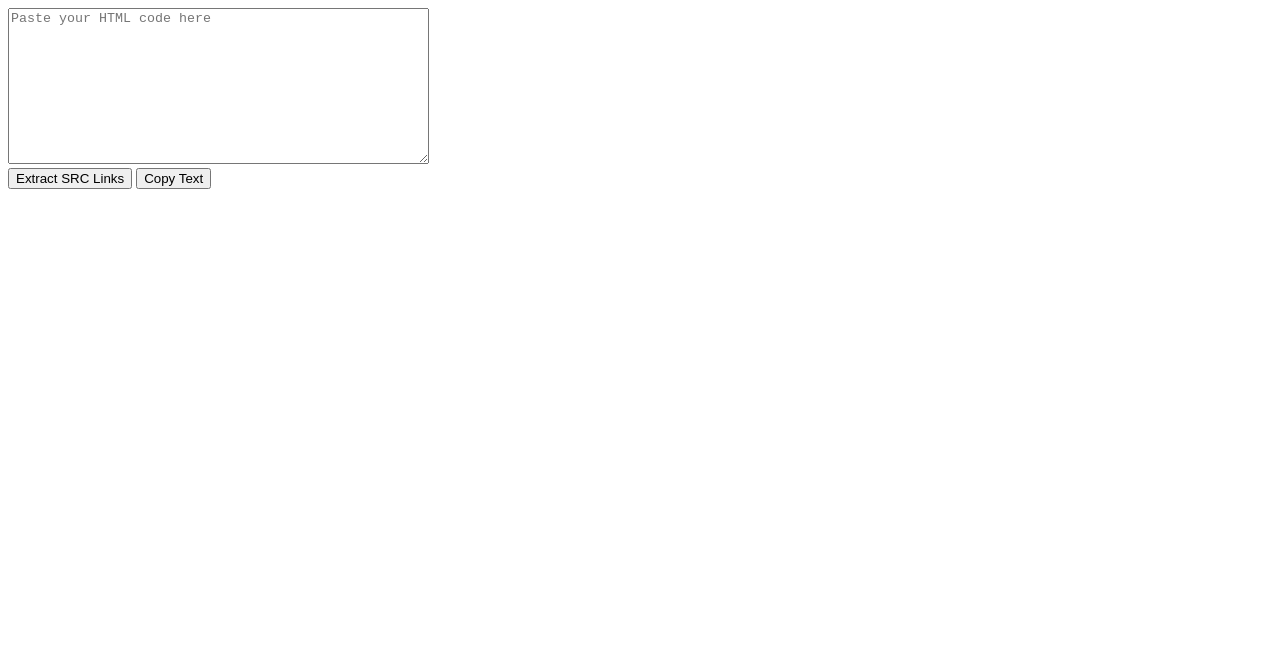
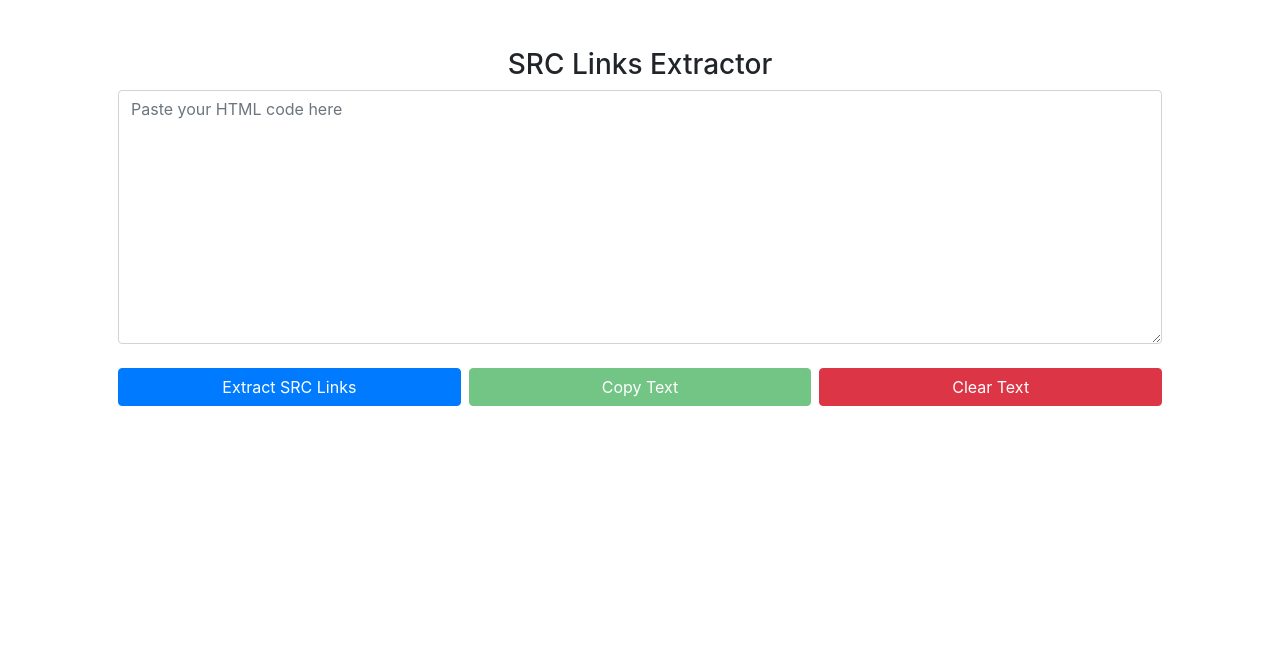
Before and after one commit to TheMIU/SRC-Links-Extractor, a plain HTML site: page index.html in a window 1280 px wide. Drawn offline with nearby package versions, Linux system fonts and the light colour scheme.

Commit message:
clear button, validate

```diff
--- a/index.html
+++ b/index.html
@@ -1,16 +1,47 @@
 <!DOCTYPE html>
 <html lang="en">
+
 <head>
     <meta charset="UTF-8">
     <title>SRC Links Extractor</title>
+    <meta name="viewport" content="width=device-width, initial-scale=1"> <!-- Added viewport meta tag -->
+    <!-- Bootstrap CSS -->
+    <link href="https://stackpath.bootstrapcdn.com/bootstrap/4.5.2/css/bootstrap.min.css" rel="stylesheet">
+    <style>
+        #htmlCode,
+        #allLinks {
+            min-height: 200px;
+        }
+    </style>
 </head>
+
 <body>
-    <textarea id="htmlCode" rows="10" cols="50" placeholder="Paste your HTML code here"></textarea><br>
-    <button onclick="extractSrc()">Extract SRC Links</button>
-    <button onclick="copyText()">Copy Text</button>
+    <div class="container p-5">
+        <h3 class="text-center">SRC Links Extractor</h6>
+        <div class="row">
+            <div class="col-md-12 col-lg-12">
+                <textarea id="htmlCode" class="form-control" rows="10"
+                    placeholder="Paste your HTML code here"></textarea><br>
+            </div>
+            <div class="col d-flex">
+                <button id="extractBtn" class="btn btn-primary btn-block">Extract SRC Links</button>
+                <div class="pr-2"></div>
+                <button id="copyBtn" class="btn btn-success btn-block">Copy Text</button>
+                <div class="pr-2"></div>
+                <button id="clearBtn" class="btn btn-danger btn-block">Clear Text</button>
+            </div>
+            <div class="col-md-12 col-lg-12 w-100">
+                <div id="allLinks"></div>
+            </div>
+        </div>
+    </div>
 
-    <div id="allLinks"></div>
+    <!-- jQuery -->
     <script src="jquery-3.7.0.min.js"></script>
+    <!-- Bootstrap JS -->
+    <script src="https://stackpath.bootstrapcdn.com/bootstrap/4.5.2/js/bootstrap.min.js"></script>
+    <!-- script -->
     <script src="script.js"></script>
 </body>
+
 </html>
--- a/script.js
+++ b/script.js
@@ -1,57 +1,71 @@
-function extractSrc() {
-    const htmlCode = document.getElementById('htmlCode').value;
-    const tempDiv = document.createElement('div');
-    tempDiv.innerHTML = htmlCode;
+$(document).ready(function () {
+    $('#copyBtn').prop('disabled', true); // Initially disable the copy button
 
-    const iframes = tempDiv.querySelectorAll('iframe');
-    const allLinks = document.getElementById('allLinks');
-    allLinks.innerHTML = ''; // Clear previous links
+    $('#extractBtn').on('click', function () {
+        const htmlCode = $('#htmlCode').val();
+        const tempDiv = $('<div></div>').html(htmlCode);
 
+        const iframes = tempDiv.find('iframe');
+        const allLinks = $('#allLinks');
+        allLinks.empty(); // Clear previous links
         if (iframes.length > 0) {
             let count = 1;
-        iframes.forEach(function(iframe) {
-            const src = iframe.getAttribute('src');
+            iframes.each(function () {
+                const src = $(this).attr('src');
                 if (src) {
-                const linkContainer = document.createElement('div');
-                const numberElement = document.createElement('span');
-                numberElement.textContent = count + '. ';
-                linkContainer.appendChild(numberElement);
+                    const linkContainer = $('<div></div>');
+                    const numberElement = $('<span></span>').text(count + '. ');
+                    linkContainer.append(numberElement);
 
-                const aElement = document.createElement('a');
-                aElement.textContent = src;
-                aElement.href = src;
-                aElement.target = "_blank"; // Open link in a new tab
-                linkContainer.appendChild(aElement);
+                    const aElement = $('<a></a>').text(src).css({
+                        'display': 'block',
+                        'overflow': 'hidden',
+                        'text-overflow': 'ellipsis',
+                        'white-space': 'nowrap',
+                        'width': '100%',
+                        'max-width': '100%'
+                    });
+                    aElement.attr('href', src);
+                    aElement.attr('target', '_blank');
+                    linkContainer.append(aElement);
 
-                allLinks.appendChild(linkContainer);
-                allLinks.appendChild(document.createElement('br'));
+                    allLinks.append(linkContainer);
+                    allLinks.append('<br>');
                     count++;
                 }
             });
+            $('#copyBtn').prop('disabled', false); // Enable the copy button if valid content is present
         } else {
-        allLinks.textContent = 'No iframe elements with src found.';
+            allLinks.text('No iframe elements with src found.');
+            $('#copyBtn').prop('disabled', true); // Disable the copy button if no valid content
         }
-}
+    });
 
-function copyText() {
-    const allLinks = document.getElementById('allLinks');
-    const linkContainers = allLinks.querySelectorAll('div');
-
+    $('#copyBtn').on('click', function () {
+        const linkContainers = $('#allLinks').find('div');
         let textToCopy = '';
 
-    // Loop through each link container and build the list with counts
-    linkContainers.forEach(function(linkContainer, index) {
-        const linkText = linkContainer.querySelector('a').textContent;
+        linkContainers.each(function (index) {
+            const linkText = $(this).find('a').text();
             textToCopy += (index + 1) + '. ' + linkText + '\n'; // Adding count before each link
         });
 
-    // Create a textarea to copy text
-    const textArea = document.createElement('textarea');
-    textArea.value = textToCopy.trim(); // Trim extra whitespace
-    document.body.appendChild(textArea);
+        if (textToCopy.trim() !== '') {
+            const textArea = $('<textarea></textarea>');
+            textArea.val(textToCopy.trim()); // Trim extra whitespace
+            $('body').append(textArea);
             textArea.select();
             document.execCommand('copy');
-    document.body.removeChild(textArea);
+            textArea.remove();
 
             alert('Text copied to clipboard');
         }
+    });
+
+    // Click event for the Clear Text button
+    $('#clearBtn').on('click', function () {
+        $('#allLinks').empty();
+        $('#htmlCode').val('');
+        $('#copyBtn').prop('disabled', true); // Disable the copy button on clear
+    });
+});
```
Lines whose indentation alone changed are shown as unchanged.
